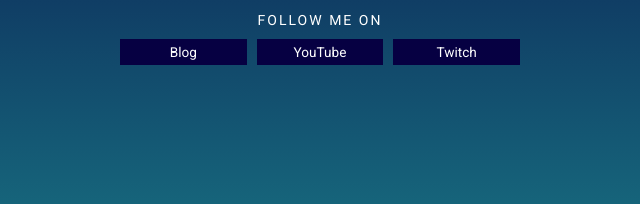
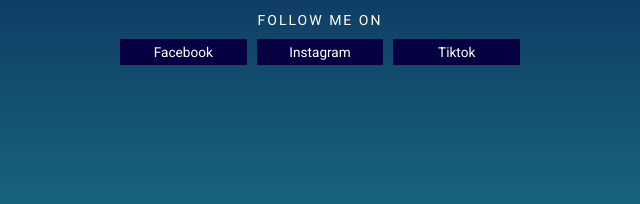
Before and after one commit to Theguy831/Theguy831.github.io, a website: page index.html in a window 1280 px wide. Shown: the part 343-547 px from the top of the page, 320-960 px from the left. Drawn offline with Linux system fonts and the light colour scheme.

Commit message:
Update index.html

```diff
--- a/index.html
+++ b/index.html
@@ -27,9 +27,9 @@
         <h2>Follow Me On</h2>
 
         <div class="channels">
-            <a href="">Blog</a>
-            <a href="">YouTube</a>
-            <a href="">Twitch</a>
+            <a href="">Facebook</a>
+            <a href="">Instagram</a>
+            <a href="">Tiktok</a>
         </div>
 
     </body>
```
